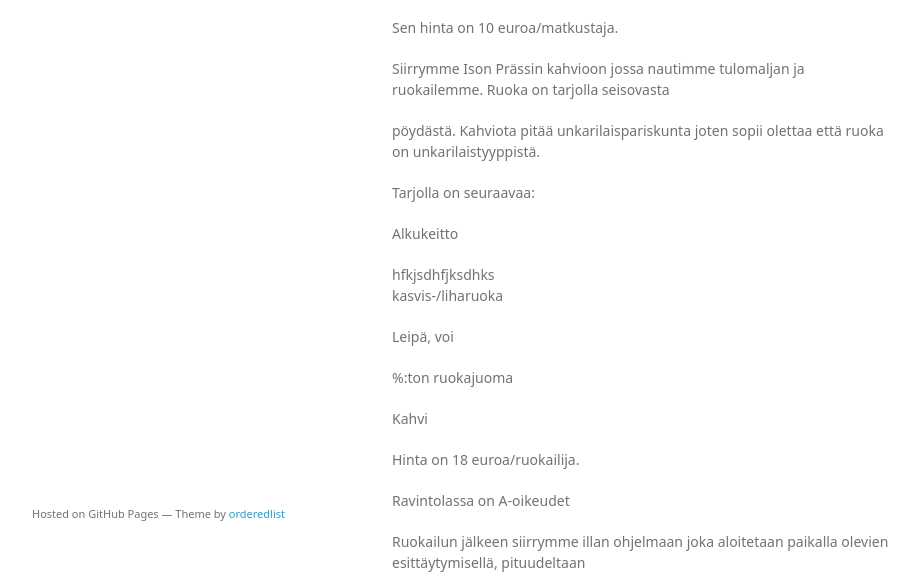
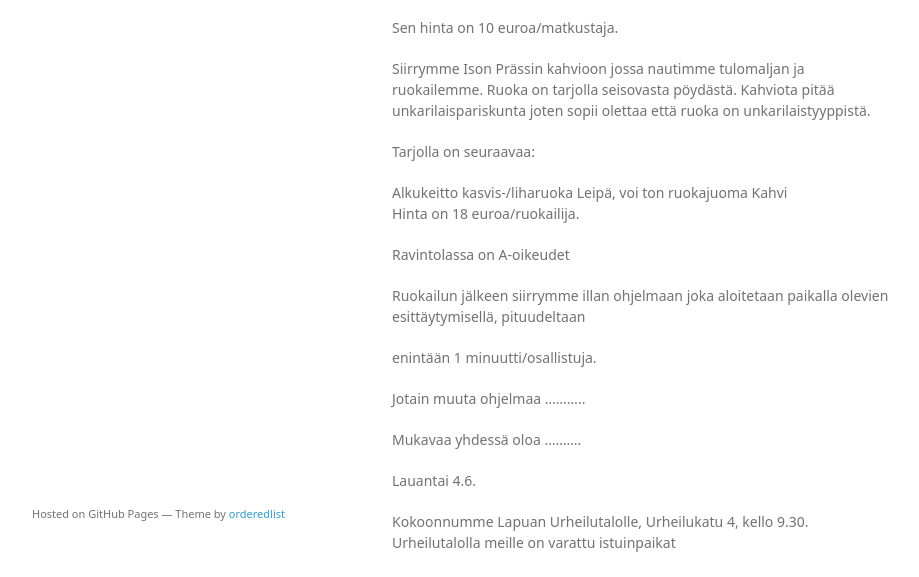
Before and after one commit to ohjelma/ohjelma.github.io, a plain HTML site: page index.html in a window 1280 px wide. Shown: the part 207-784 px from the top of the page, without its empty margins (178-1097 px from the left). Drawn offline with Linux system fonts and the light colour scheme; a web font is replaced by a local one.

Commit message:
Minor change

```diff
--- a/index.html
+++ b/index.html
@@ -27,21 +27,15 @@
 
 <p>Sen hinta on 10 euroa/matkustaja.</p>
 
-<p>Siirrymme Ison Prässin kahvioon jossa nautimme tulomaljan ja ruokailemme. Ruoka on tarjolla seisovasta</p>
-
-<p>pöydästä. Kahviota pitää unkarilaispariskunta joten sopii olettaa että ruoka on unkarilaistyyppistä.</p>
+<p>Siirrymme Ison Prässin kahvioon jossa nautimme tulomaljan ja ruokailemme. Ruoka on tarjolla seisovasta pöydästä. Kahviota pitää unkarilaispariskunta joten sopii olettaa että ruoka on unkarilaistyyppistä.</p>
 
 <p>Tarjolla on seuraavaa:</p>
 
-<p>Alkukeitto</p>
-hfkjsdhfjksdhks
-<p>kasvis-/liharuoka</p>
-
-<p>Leipä, voi</p>
-
-<p>%:ton ruokajuoma</p>
-
-<p>Kahvi</p>
+Alkukeitto
+kasvis-/liharuoka
+Leipä, voi
+ton ruokajuoma
+Kahvi
 
 <p>Hinta on 18 euroa/ruokailija.</p>
 
```
